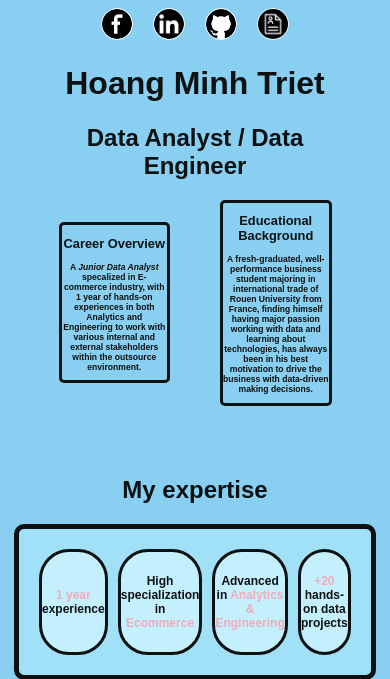
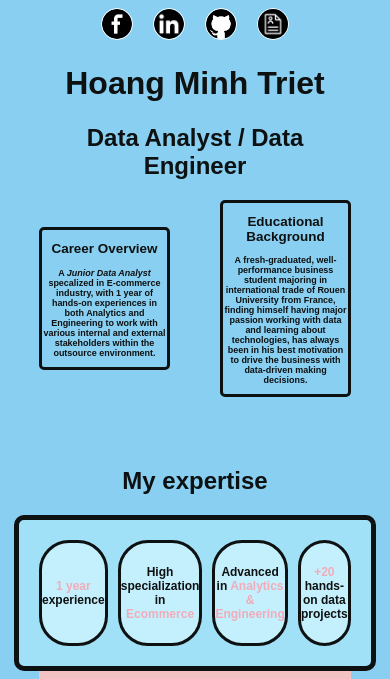
Before and after one commit to MinnTrit/personal_website, a Flask app: page / in a window 390 px wide. Shown: the part 332-1011 px from the top of the page. Run offline with Flask 3, Linux system fonts and the light colour scheme; some web fonts are replaced.

Commit message:
adjust introduction

```diff
--- a/static/css/introduction.css
+++ b/static/css/introduction.css
@@ -95,7 +95,7 @@ main .introduction {
 .introduction .introductionText {
     display: flex;
     flex-direction: column;
-    width: 70%;
+    width: 80%;
     text-align: center;
 }
 
@@ -119,6 +119,18 @@ main .introduction {
 }
 
 @media (max-width: 400px) {
+    .book,
+    .pencil {
+        width: 100%;
+        max-width: 40%;
+        height: 100%;
+        max-height: 40%;
+    }
+
+    .introductionText {
+        width: 100%;
+    }
+
     .introductionImage {
         width: 100%;
         height: 100%;
@@ -128,26 +140,21 @@ main .introduction {
         gap: 2px;
     }
 
-    .book,
-    .pencil {
+    .textParagraph {
         width: 100%;
-        max-width: 40%;
-        height: 100%;
-        max-height: 40%;
-    }
-
-    .textParagraph {
         display: flex;
         flex-direction: row;
         align-items: center;
         justify-content: center;
-        gap: 10px;
+        gap: 2px;
     }
+
     .careerOverview,
     .educationalBackground {
-        width: 100%;
-        font-size: 2.2vw;
+        width: 150%;
+        font-size: 2.3vw;
     }
+
     .textDetails {
         height: auto;
     }
```
